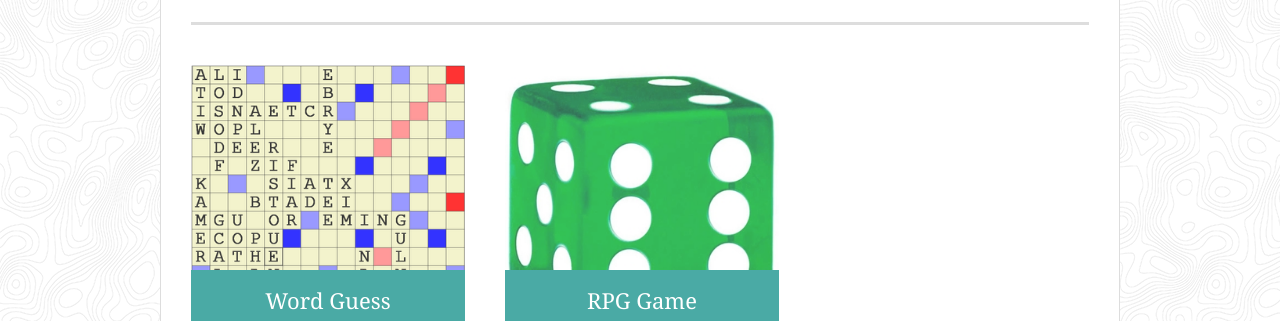
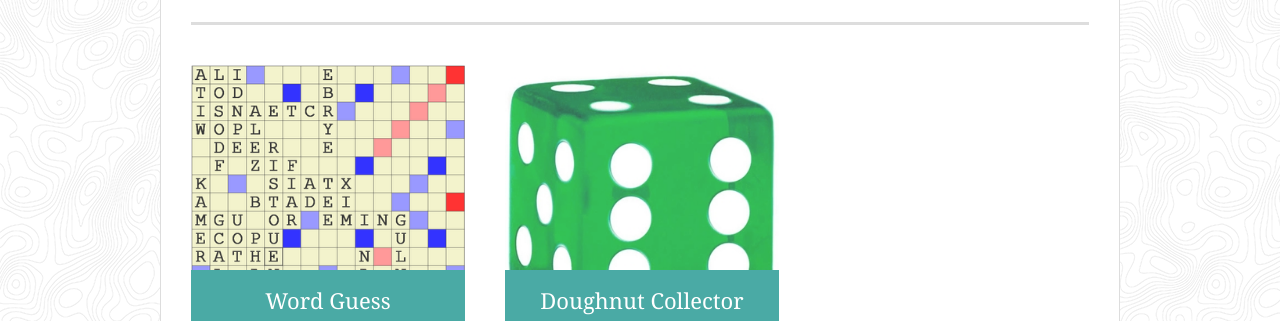
Before and after one commit to fovujono/Responsive-Portfolio-, a plain HTML site: page portfolio.html in a window 1280 px wide. Shown: the part 363-684 px from the top of the page. Drawn offline with Linux system fonts and the light colour scheme.

Commit message:
added doughnut link

```diff
--- a/portfolio.html
+++ b/portfolio.html
@@ -31,9 +31,9 @@
         <h3>Word Guess</h3>
       </div>
       <div class="work">
-        <img id="images"src="assets/images/rpg.jpg" alt="RPG Game">
 
-        <h3>RPG Game</h3>
+        <a href="https://smoothtacoman.github.io/unit-4-game/"> <img id="images"src="assets/images/rpg.jpg" alt="RPG Game"></a>
+         <h3> Doughnut Collector</h3>
       </div>
       <div class="work">
         <img id="images" src="assets/images/word-guess.png" alt="Trivia Game">
```
